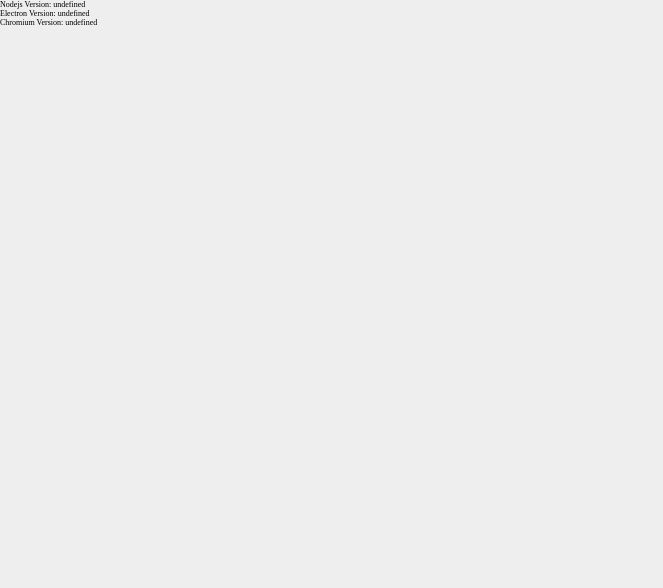
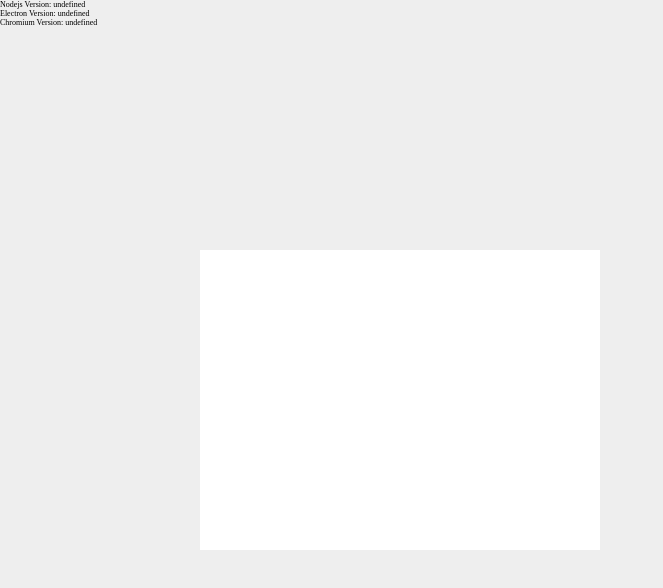
Before and after one commit to FidelisM/easel-e, an Electron app: page index.html in a window 800 px wide. Shown: the whole page, without its empty margins (0-663 px from the left). Drawn offline with nearby package versions, Linux system fonts and the light colour scheme.

Commit message:
fixing broken color

```diff
--- a/index.html
+++ b/index.html
@@ -32,7 +32,7 @@
         // save a reference to the
         // bottom layer of the application.
         let body = document.body;
-        let layer = new DrawingLayer(300, 400, '#FFFFF');
+        let layer = new DrawingLayer(300, 400, '#FFFFFF');
 
         // center the layer relative
         // to the body of the application.
```
